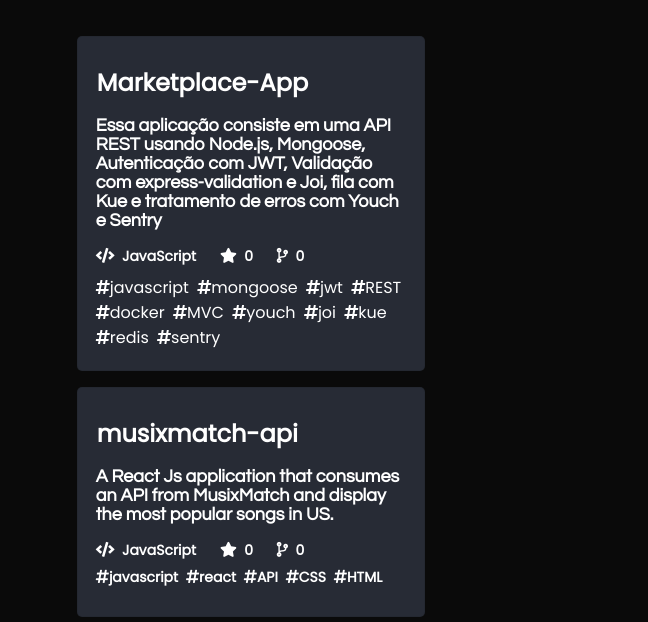
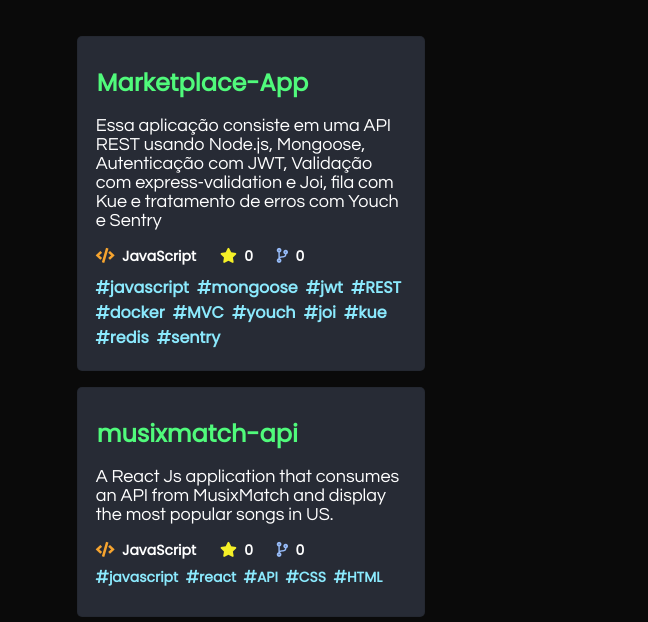
Before and after one commit to rafaelbarbosadc/rafaelbarbosadc.github.io, a plain HTML site: page index.html in a window 1280 px wide. Shown: the part 177-799 px from the top of the page, 362-1010 px from the left. Drawn offline with nearby package versions, Linux system fonts and the light colour scheme; no server answers; a script that the page names is missing.

Commit message:
fix: mudando cor de itens dos projetos

```diff
--- a/index.css
+++ b/index.css
@@ -332,13 +332,14 @@
   margin: 1vh 0px;
   padding: 0px 1px;
   word-wrap: break-word;
+  color: #50fa7b	;
 }
 
 .about_section {
   font-size: 18px;
   font-family: 'Questrial', sans-serif;
   margin: 2vh 0px;
-  font-weight: bold;
+  font-weight: normal;
   word-wrap: break-word;
 }
 
--- a/styles.css
+++ b/styles.css
@@ -32,8 +32,21 @@
 
 .hashtags {
   margin-top: 2%;
+  font-weight: bold;
+  color: #8be9fd	;
 }
 
 #work section:hover {
   border: 2px solid #ccc;
 }
+
+.fa-code-branch {
+  color: #97BCF9 !important;
+}
+
+.fa-code {
+  color: #F6A42F !important;
+}
+.fa-star {
+  color: #F5F027 !important;
+}
```
